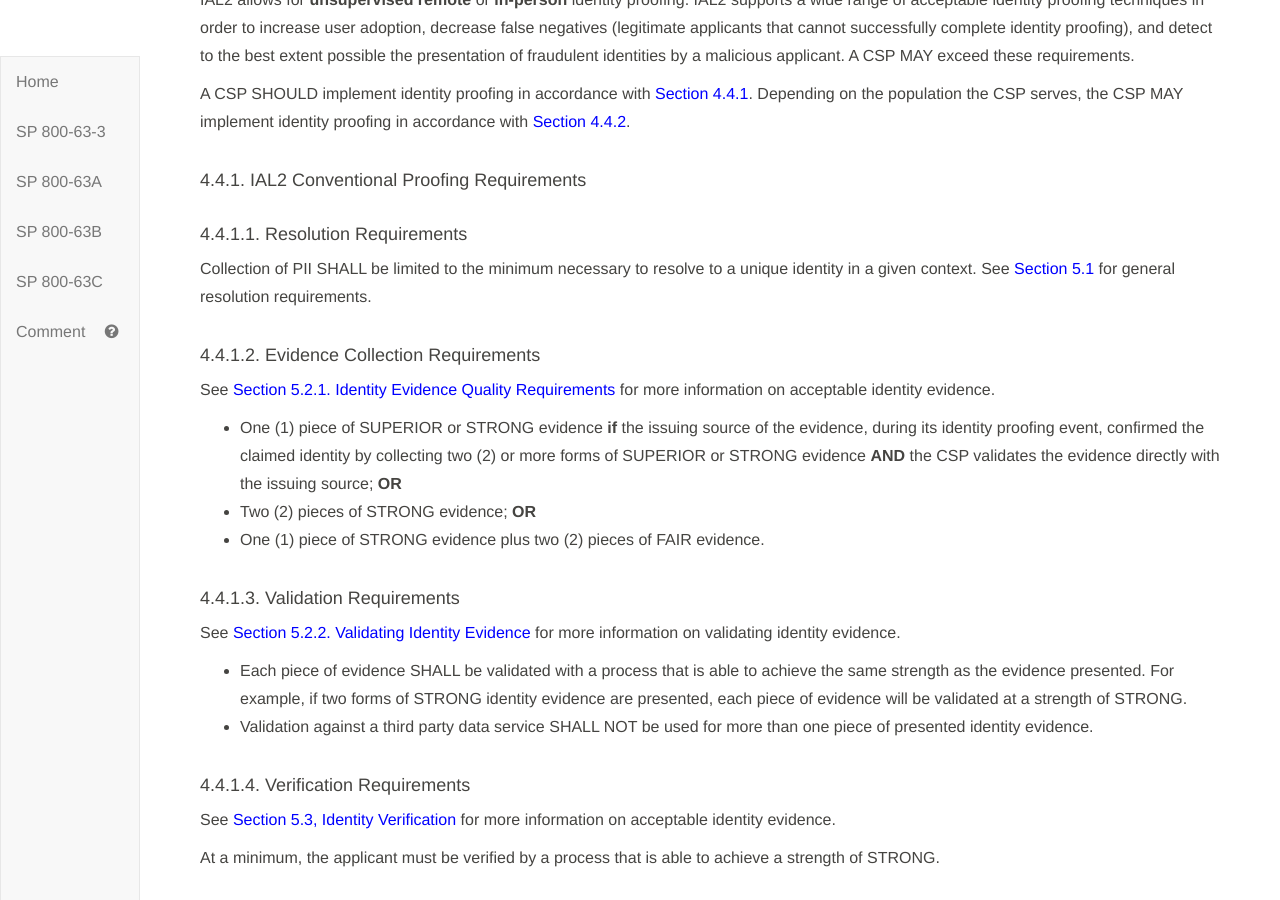
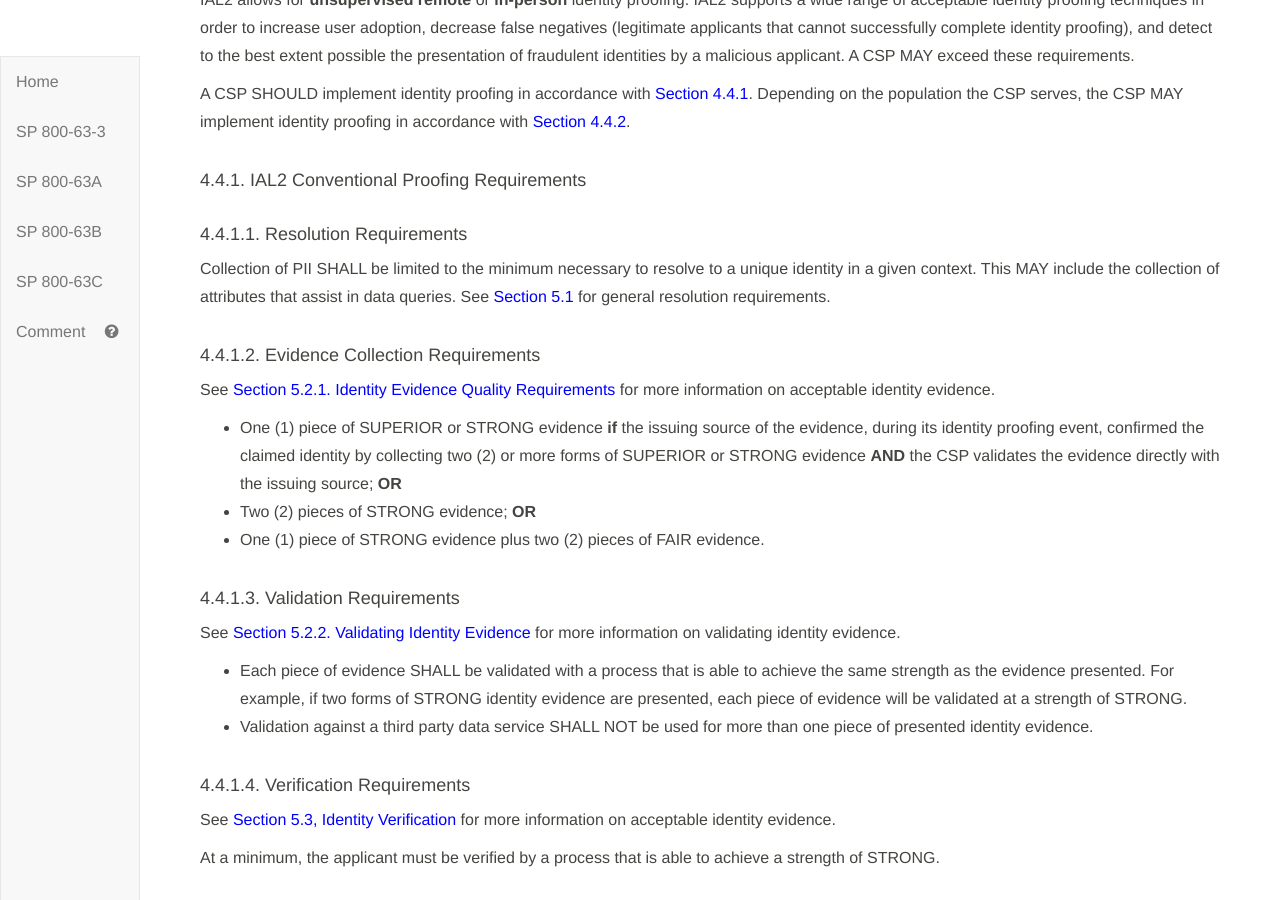
Before and after one commit to usnistgov/800-63-3, a Jekyll site: the page built from sp800-63a/sec4_ial.md, in a window 1280 px wide and 900 px high, scrolled down 2221 px. Built offline with Jekyll 4.4.1, drawn with Linux system fonts in a browser that asks for light colours; our own code applies the rules of GitHub Pages for plain Markdown files; some of the changed text lies outside the part shown.

Commit message:
Closes #1461

```diff
--- a/sp800-63a/sec4_ial.md
+++ b/sp800-63a/sec4_ial.md
@@ -84,7 +84,7 @@ A CSP SHOULD implement identity proofing in accordance with [Section 4.4.1](#nor
 
 #### 4.4.1.1. Resolution Requirements
 
-Collection of PII SHALL be limited to the minimum necessary to resolve to a unique identity in a given context.  See [Section 5.1](#resolve) for general resolution requirements.
+Collection of PII SHALL be limited to the minimum necessary to resolve to a unique identity in a given context.  This MAY include the collection of attributes that assist in data queries. See [Section 5.1](#resolve) for general resolution requirements.
 
 #### 4.4.1.2. Evidence Collection Requirements
 
@@ -151,7 +151,7 @@ IAL3 adds additional rigor to the steps required at IAL2, to include providing f
 
 #### 4.5.1. Resolution Requirements
 
-Collection of PII SHALL be limited to the minimum necessary to resolve to a unique identity record.  See [Section 5.1](#resolve) for general resolution requirements.
+Collection of PII SHALL be limited to the minimum necessary to resolve to a unique identity record.  This MAY include the collection of attributes that assist in data queries. See [Section 5.1](#resolve) for general resolution requirements.
 
 
 #### 4.5.2. Evidence Collection Requirements
```
